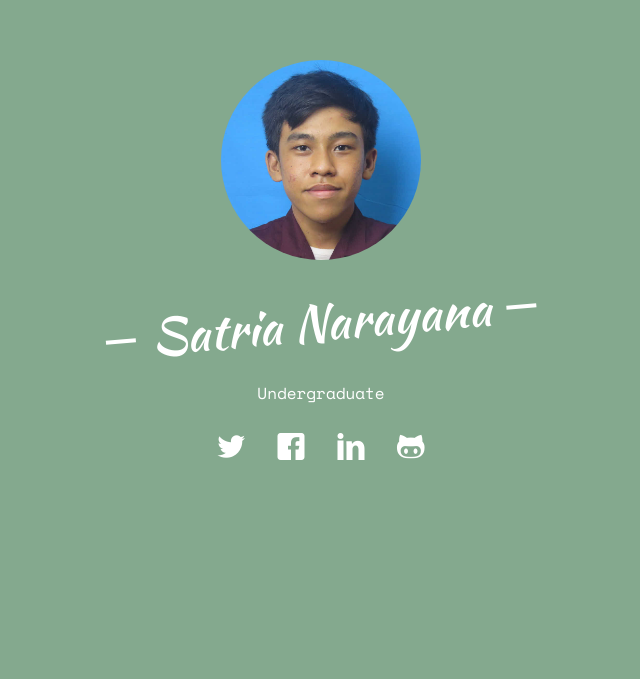
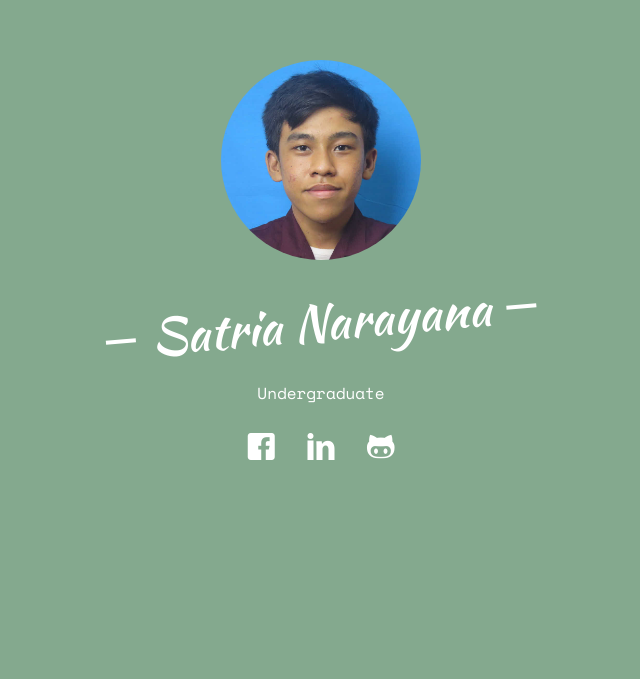
Before and after one commit to Nak332/Nak332.github.io, a plain HTML site: page index.html in a window 1280 px wide. Shown: the part 121-800 px from the top of the page, without its empty margins (319-959 px from the left). Drawn offline with nearby package versions, Linux system fonts and the light colour scheme; some packages are replaced by stand-ins of ours; no server answers; files whose address does not match are found by name.

Commit message:
Update index.html

```diff
--- a/index.html
+++ b/index.html
@@ -72,7 +72,7 @@
 							<h3><span>Undergraduate</span></h3>
 							<p>
 								<ul class="fh5co-social-icons">
-									<li><a href="https://twitter.com/dasnaray332"><i class="icon-twitter2"></i></a></li>
+
 									<li><a href="https://www.facebook.com/dewaagungsatria.narayana"><i class="icon-facebook2"></i></a></li>
 									<li><a href="https://www.linkedin.com/in/satria-narayana-2905a3223/"><i class="icon-linkedin2"></i></a></li>
 									<li><a href="https://github.com/Nak332"><i class="icon-github"></i></a></li>
```
